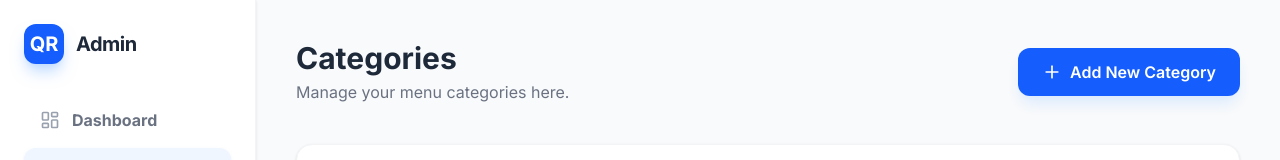
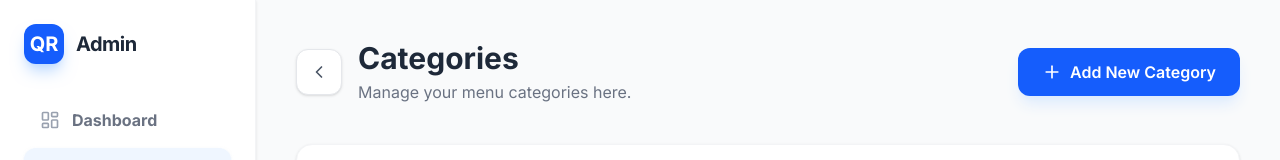
Before and after one commit to saikiran3003/qr--project, a Next.js app: page /admin/categories in a window 1280 px wide. Shown: the top 160 px of the page. Built offline with nearby package versions, Linux system fonts and the light colour scheme; no server answers; the database is empty.

Commit message:
back button added in categories page

```diff
--- a/app/admin/categories/page.js
+++ b/app/admin/categories/page.js
@@ -4,7 +4,7 @@ import { useEffect, useState } from "react";
 import { useRouter } from "next/navigation";
 import Sidebar from "../../components/Sidebar";
 import MobileHeader from "../../components/MobileHeader";
-import { Search, Plus, Edit, Trash2 } from "lucide-react";
+import { Search, Plus, Edit, Trash2, ChevronLeft } from "lucide-react";
 import Link from "next/link";
 import Swal from "sweetalert2";
 
@@ -188,9 +188,14 @@ export default function CategoriesPage() {
                 <div className="p-4 sm:p-6 lg:p-10">
                     <div className="max-w-[1600px] mx-auto w-full">
                         <header className="flex flex-col sm:flex-row sm:items-center justify-between mb-6 sm:mb-10 space-y-4 sm:space-y-0 text-center sm:text-left">
-                            <div>
-                                <h1 className="text-2xl sm:text-3xl font-bold text-gray-800">Categories</h1>
-                                <p className="text-gray-500 mt-1 text-sm sm:text-base">Manage your menu categories here.</p>
+                            <div className="flex flex-col sm:flex-row items-center sm:space-x-4 space-y-4 sm:space-y-0">
+                                <Link href="/admin/dashboard" className="p-3 bg-white border border-gray-200 text-gray-600 rounded-xl hover:bg-gray-50 transition-all shadow-sm group">
+                                    <ChevronLeft size={20} className="group-hover:-translate-x-1 transition-transform" />
+                                </Link>
+                                <div>
+                                    <h1 className="text-2xl sm:text-3xl font-bold text-gray-800">Categories</h1>
+                                    <p className="text-gray-500 mt-1 text-sm sm:text-base">Manage your menu categories here.</p>
+                                </div>
                             </div>
                             <button
                                 onClick={handleAddCategory}
--- a/app/admin/manage-business/page.js
+++ b/app/admin/manage-business/page.js
@@ -252,7 +252,7 @@ export default function ManageBusinessPage() {
                             <>
                                 <header className="flex flex-col lg:flex-row lg:items-center justify-between mb-6 sm:mb-10 space-y-4 lg:space-y-0 text-center lg:text-left">
                                     <div className="flex flex-col sm:flex-row items-center sm:space-x-4 space-y-4 sm:space-y-0">
-                                        <Link href="/admin/categories" className="p-3 bg-white border border-gray-200 text-gray-600 rounded-xl hover:bg-gray-50 transition-all shadow-sm group">
+                                        <Link href="/admin/dashboard" className="p-3 bg-white border border-gray-200 text-gray-600 rounded-xl hover:bg-gray-50 transition-all shadow-sm group">
                                             <ChevronLeft size={20} className="group-hover:-translate-x-1 transition-transform" />
                                         </Link>
                                         <div>
```
